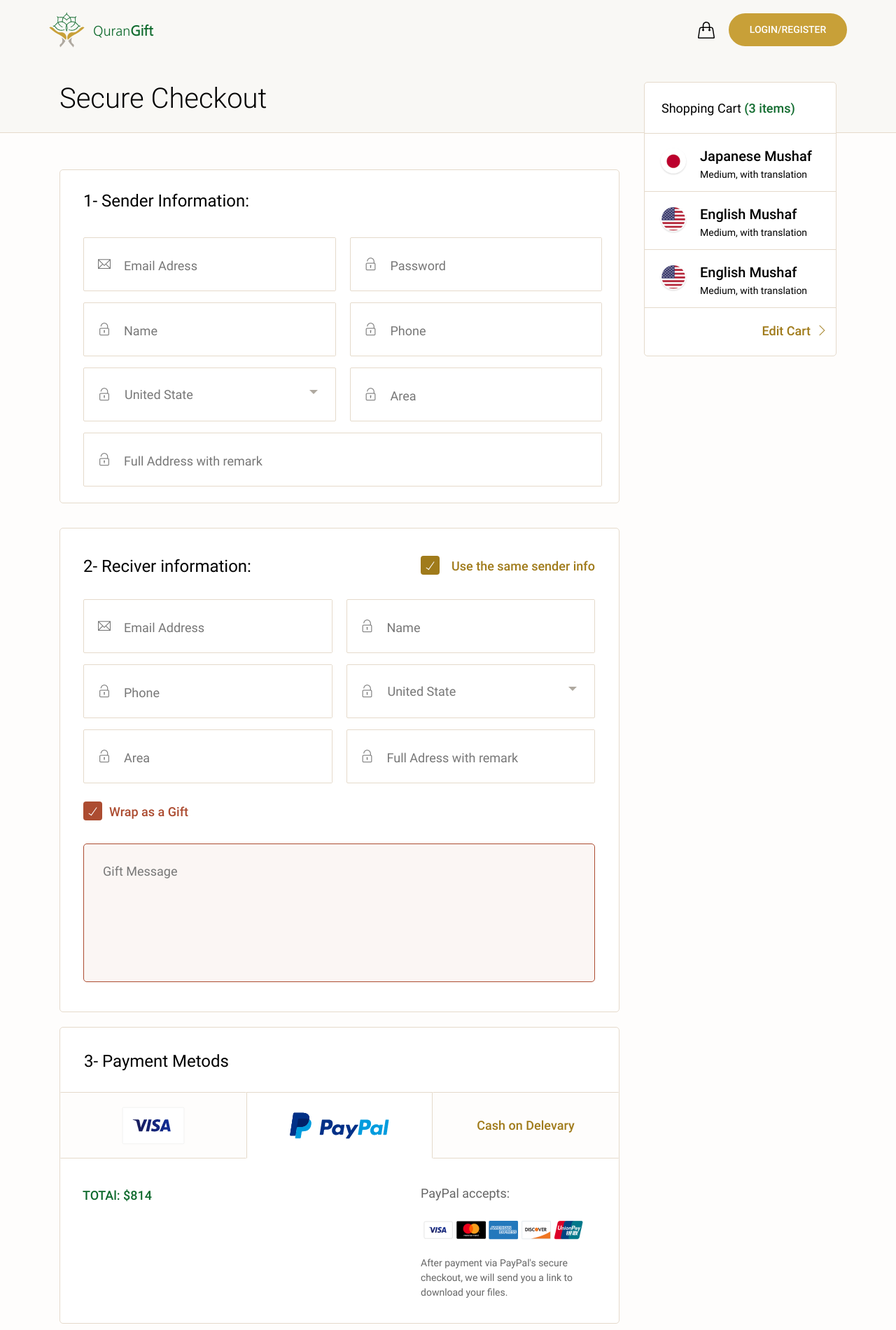
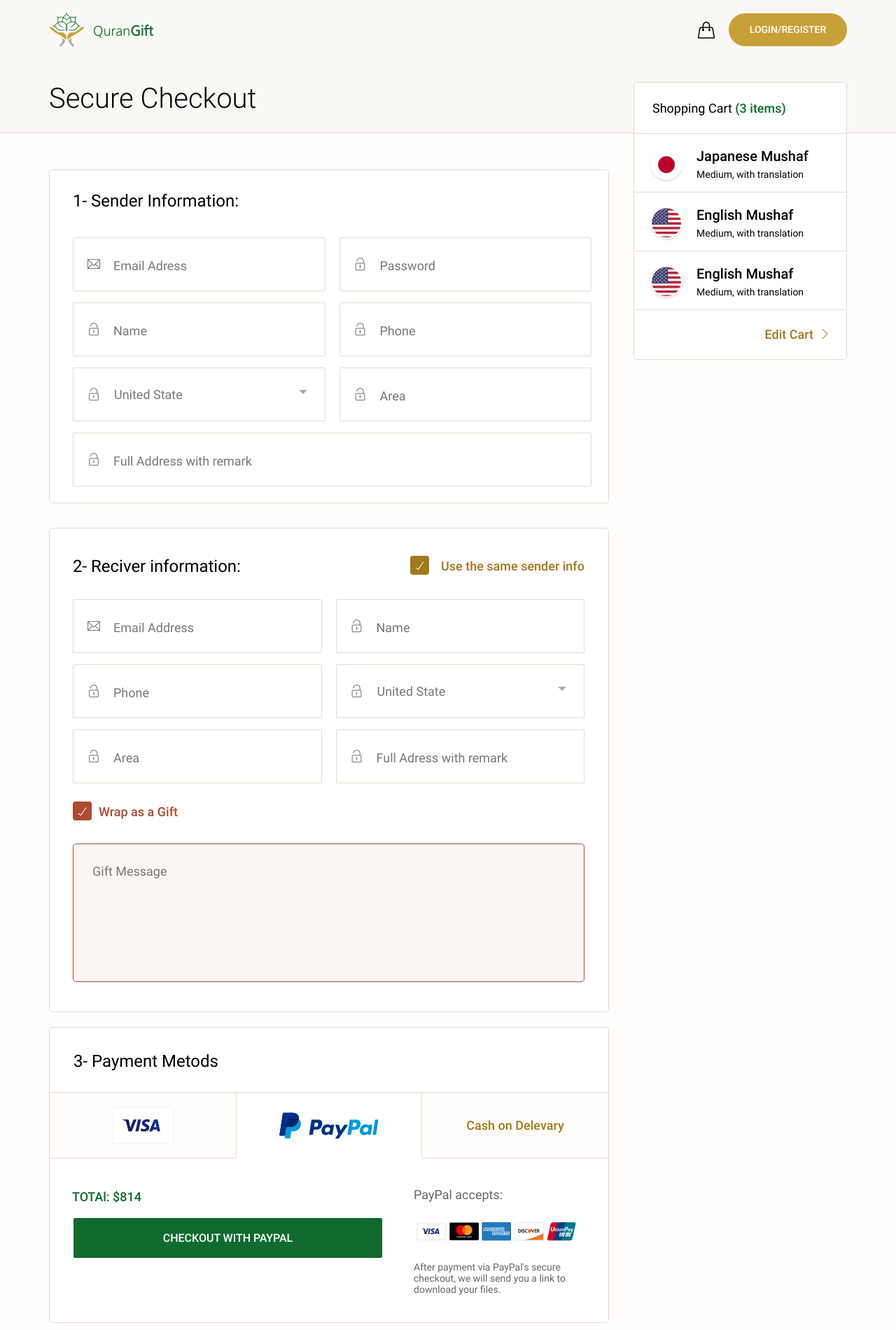
Before and after one commit to abdelrahman48/abdelrahman48.github.io, a plain HTML site: page copy-13.html in a window 1280 px wide. Shown: the top 1900 px of the page at 70% size. Drawn offline with Linux system fonts and the light colour scheme; files whose address does not match are found by name.

Commit message:
pixel perfection for copy-13

```diff
--- a/copy-13.html
+++ b/copy-13.html
@@ -167,14 +167,14 @@
             </div>
         </div>
     </nav>
-    <div class="container">
+    <div class="container p-sm-0">
         <h1 class="title roboto-light">Secure Checkout</h1>
     </div>
 </header>
 <!-- End Header Section -->
 <!-- Start Checkout Section -->
 <section class="checkout">
-    <div class="container d-block d-sm-flex align-items-start justify-content-center flex-wrap flex-xl-nowrap">
+    <div class="container d-xl-flex align-items-start p-sm-0">
         <div class="information">
             <div class="sender-info main-border br-5 white-bg">
                 <h2 class="roboto font-24">1- Sender Information:</h2>
@@ -350,7 +350,8 @@
                     <div class="tab-pane fade flex-column flex-md-row justify-content-between" id="nav-home" role="tabpanel" aria-labelledby="nav-home-tab">
                         <div class="checkout-button">
                             <span class="price green-text roboto-medium font-18 d-inline-block">TOTAl: $814</span>
-                            <a href="#" class="checkout btn-green border-2 white-text roboto-medium d-flex align-items-center justify-content-center transition">Checkout with PayPal</a>
+                            <a href="#" class="checkout btn-green green-bg border-2 white-text roboto-medium br-4
+                            d-flex align-items-center justify-content-center transition text-uppercase">Checkout with PayPal</a>
                         </div>
                         <div class="text">
                             <h3 class="roboto font-18 black-text-6">VISA accepts:</h3>
@@ -363,7 +364,8 @@
                     <div class="tab-pane fade flex-column flex-md-row justify-content-between show active" id="nav-profile" role="tabpanel" aria-labelledby="nav-profile-tab">
                         <div class="checkout-button">
                             <span class="price green-text roboto-medium font-18 d-inline-block">TOTAl: $814</span>
-                            <a href="#" class="checkout btn-green border-2 white-text roboto-medium d-flex align-items-center justify-content-center transition">Checkout with PayPal</a>
+                            <a href="#" class="checkout btn-green green-bg border-2 white-text br-4
+                             roboto-medium d-flex align-items-center justify-content-center transition text-uppercase">Checkout with PayPal</a>
                         </div>
                         <div class="text">
                             <h3 class="roboto font-18 black-text-6">PayPal accepts:</h3>
@@ -376,7 +378,8 @@
                     <div class="tab-pane fade flex-column flex-md-row justify-content-between" id="nav-contact" role="tabpanel" aria-labelledby="nav-contact-tab">
                         <div class="checkout-button">
                             <span class="price green-text roboto-medium font-18 d-inline-block">TOTAl: $814</span>
-                            <a href="#" class="checkout btn-green border-2 white-text roboto-medium d-flex align-items-center justify-content-center transition">Checkout with PayPal</a>
+                            <a href="#" class="checkout btn-green green-bg border-2 white-text roboto-medium br-4
+                             d-flex align-items-center justify-content-center transition text-uppercase">Checkout with PayPal</a>
                         </div>
                         <div class="text">
                             <h3 class="roboto font-18 black-text-6">PayPal accepts:</h3>
@@ -389,27 +392,27 @@
             </div>
         </div>
 
-        <div class="shopping-items position-relative flex-grow-1 white-bg">
+        <div class="shopping-items position-relative flex-grow-1 order-first order-xl-last white-bg">
             <div class="title">
                 <h3 class="roboto font-18">Shopping Cart <span class="green-text roboto-medium">(3 items)</span></h3>
             </div>
             <div class="body">
                 <div class="item d-flex">
-                    <img src="img/japan-flag.png" width="40" height="40">
+                    <img src="img/japan-flag.png" alt="Japanese Flag" width="50" height="50">
                     <div class="text">
                         <h3 class="roboto-medium font-20 mb-1">Japanese Mushaf</h3>
                         <p class="roboto font-14 mb-0">Medium, with translation</p>
                     </div>
                 </div>
                 <div class="item d-flex">
-                    <img src="img/english-flag.png" width="40" height="40">
+                    <img src="img/english-flag.png" alt="English Flag" width="50" height="50">
                     <div class="text">
                         <h3 class="roboto-medium font-20 mb-1">English Mushaf</h3>
                         <p class="roboto font-14 mb-0">Medium, with translation</p>
                     </div>
                 </div>
                 <div class="item d-flex">
-                    <img src="img/english-flag.png" width="40" height="40">
+                    <img src="img/english-flag.png" alt="English Flag" width="50" height="50">
                     <div class="text">
                         <h3 class="roboto-medium font-20 mb-1">English Mushaf</h3>
                         <p class="roboto font-14 mb-0">Medium, with translation</p>
@@ -481,7 +484,6 @@
     </div>
 </footer>
 <!-- End Footer Section -->
-
 <!--Start scripts-->
 <script src="js/jquery-3.2.1.min.js"></script>
 <script src="components/bootstrap-4.1.3/js/bootstrap.bundle.min.js"></script>
--- a/css/custom.css
+++ b/css/custom.css
@@ -1335,7 +1335,7 @@ section.checkout .reciver-info .textarea {
     left: 28px;
 }
 section.checkout .information .payment-methods {
-    padding: 34px 0 17px;
+    padding: 34px 0 23px;
 }
 section.checkout .payment-methods h2 {
     margin: 0 0 30px 34px;
@@ -1359,7 +1359,7 @@ section.checkout .payment-methods .nav-item:hover {
     color: #a07b1b;
 }
 section.checkout .payment-methods .tab-content {
-    padding: 40px 44px 0 32px;
+    padding: 42px 39px 0 32px;
 }
 section.checkout .payment-methods .tab-content>.active {
     display: flex;
@@ -1372,8 +1372,7 @@ section.checkout .payment-methods .price {
     margin-bottom: 15px;
 }
 section.checkout .payment-methods .checkout {
-    height: 61px;
-    border-radius: 2px;
+    height: 61px
 }
 section.checkout .payment-methods .text {
     flex-basis: 232px;
@@ -1382,7 +1381,8 @@ section.checkout .payment-methods .text h3 {
     margin-bottom: 21px;
 }
 section.checkout .payment-methods .text p {
-    margin-top: 15px;
+    margin-top: 21px;
+    line-height: 16px;
 }
 section.checkout .shopping-items {
     border-radius: 5px;
@@ -1391,7 +1391,7 @@ section.checkout .shopping-items {
 }
 section.checkout .shopping-items .title {
     border-bottom: 1px solid #e5dacb;
-    padding: 26px 28px 16px 24px;
+    padding: 26px 28px 16px 26px;
 }
 section.checkout .shopping-items .item {
     padding: 20px 0 13px 21px;
@@ -1401,7 +1401,7 @@ section.checkout .shopping-items .text {
     margin-left: 18px;
 }
 section.checkout .shopping-items .footer {
-    padding: 19px 12px 22px 0;
+    padding: 21px 23px 22px 0;
 }
 /* ------------------------------------------------------------------ *\
   End Copy 13 Page
@@ -2153,8 +2153,9 @@ section.product-info.two-book .text-wrapper {
         flex-basis: auto;
     }
     section.checkout .shopping-items {
-        top: 0;
-        margin-bottom: 35px;
+        position: unset !important;
+        width: 100%;
+        margin-bottom: 52px;
     }
     section.contact-us .contact-info {
         margin-bottom: 20px;
@@ -2411,6 +2412,12 @@ section.product-info.two-book .text-wrapper {
         padding: 36px 15px 3px;
         flex-direction: column;
     }
+    header .title {
+        font-size: 34px;
+    }
+    header .title span {
+        margin-left: 18px;
+    }
     section.slider .text h1,
     section.get-started h2,
     section.designs h2.h1,
@@ -2495,9 +2502,6 @@ section.product-info.two-book .text-wrapper {
     }
     section.shopping-cart .details .edit {
         margin-top: 20px;
-    }
-    section.checkout .container {
-        padding: 0;
     }
     section.checkout .information .reciver-info,
     section.checkout .information .sender-info,
```
Also changed, not shown: copy-16.html (+0 -3 lines).
